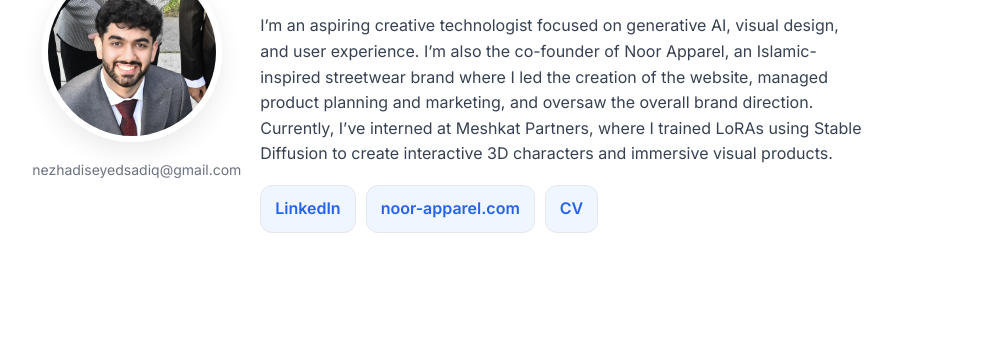
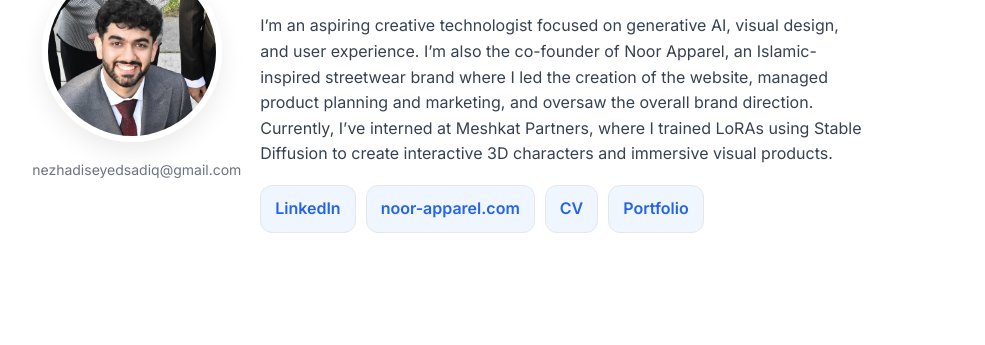
Before and after one commit to nezhadiseyedsadiq/nezhadiseyedsadiq.github.io, a plain HTML site: page index.html in a window 1280 px wide. Shown: the part 218-563 px from the top of the page, without its empty margins (147-1132 px from the left). Drawn offline with Linux system fonts and the light colour scheme.

Commit message:
Update meta description and add portfolio link
Updated the description meta tag and added a link to the portfolio PDF.

```diff
--- a/index.html
+++ b/index.html
@@ -4,7 +4,7 @@
   <meta charset="utf-8" />
   <meta name="viewport" content="width=device-width, initial-scale=1" />
   <title>Seyed Sadiq Nezhadi</title>
-  <meta name="description" content="CV of Seyed Sadiq Nezhadi." />
+  <meta name="description" content="CV and Portfolio of Seyed Sadiq Nezhadi." />
   <link rel="preconnect" href="https://fonts.googleapis.com">
   <link rel="preconnect" href="https://fonts.gstatic.com" crossorigin>
   <link href="https://fonts.googleapis.com/css2?family=Inter:wght@300;400;500;600;700;800&display=swap" rel="stylesheet">
@@ -51,6 +51,9 @@
             </a>
             <a class="btn secondary" href="assets/CV.pdf" download aria-label="CV">
               <span>CV</span>
+            </a>
+            <a class="btn secondary" href="assets/CV_Portfolio.pdf" download aria-label="Portfolio">
+              <span>Portfolio</span>
             </a>
           </div>
         </div>
```
